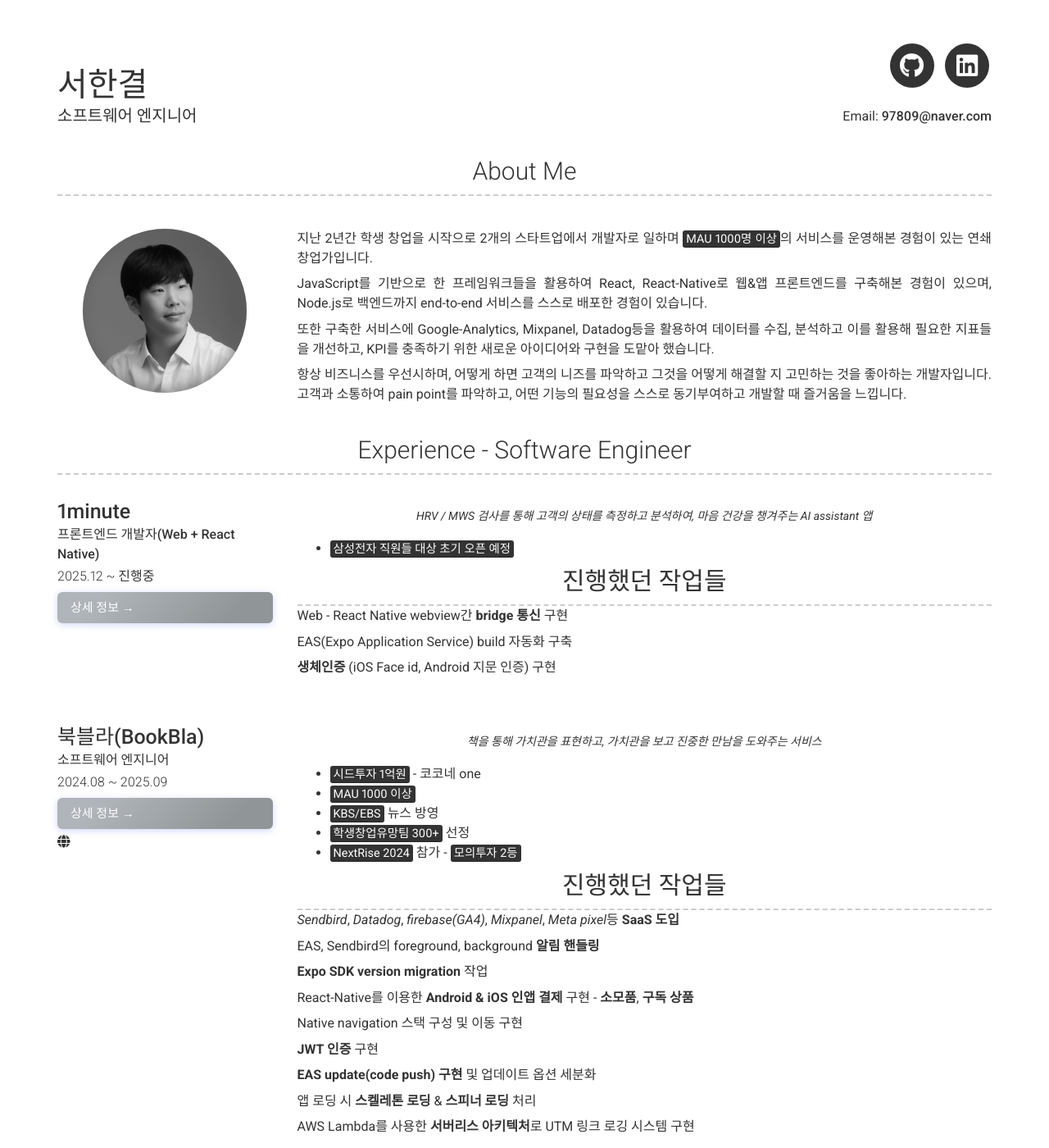
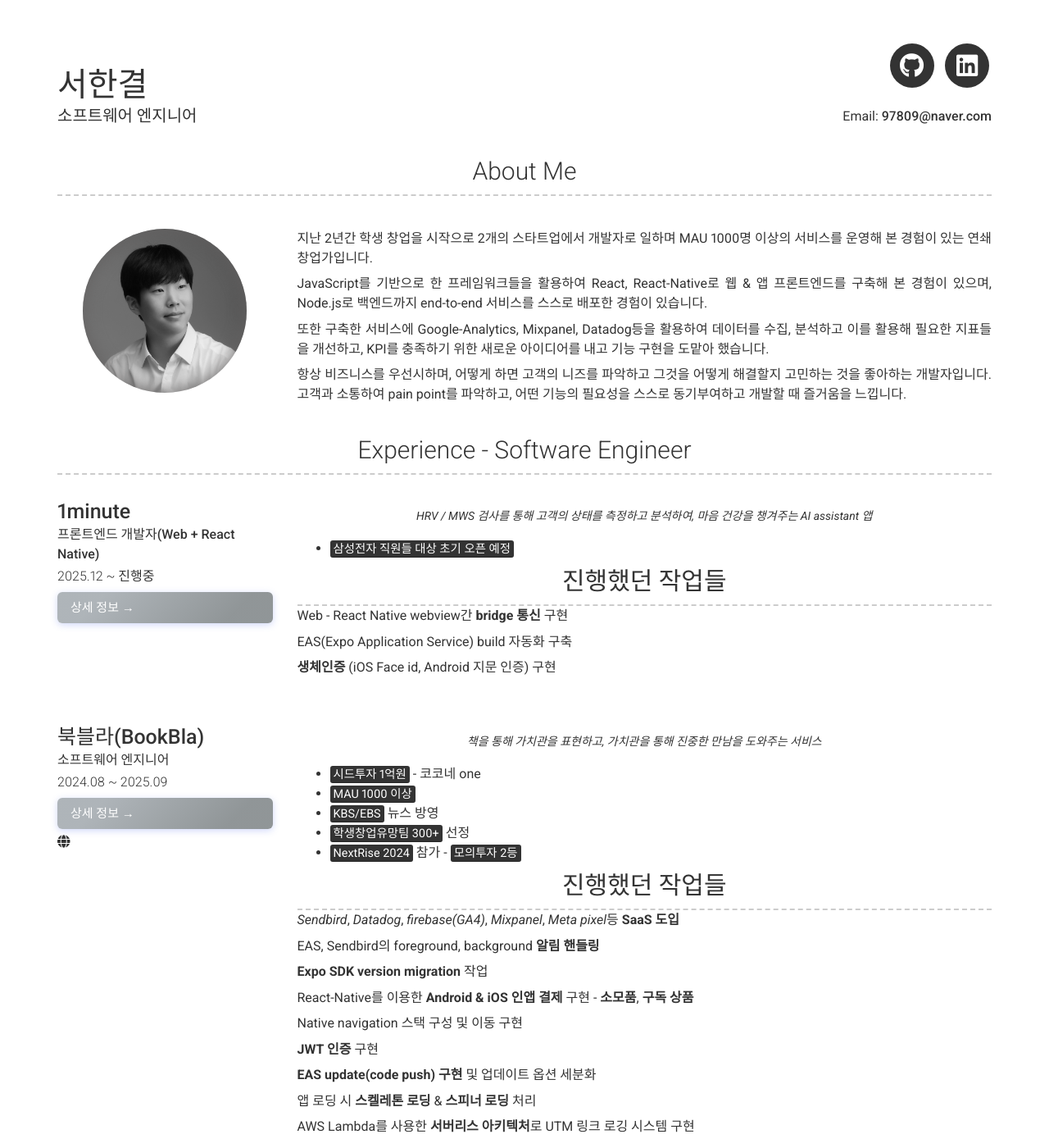
Before and after one commit to Hangyeol-SSeo/Hangyeol-SSeo.github.io, a Jekyll site: the page built from index.md, in a window 1280 px wide and 1400 px high. Shown: the whole window at 82% size. Built offline with Jekyll 4.4.1, drawn with Linux system fonts in a browser that asks for light colours; nearby versions of some CDN libraries; some of the changed text lies outside the part shown.

Commit message:
맞춤법 수정

```diff
--- a/_config.yml
+++ b/_config.yml
@@ -52,13 +52,13 @@
 # about_title: About Me (Use this to override about section title)
 about_profile_image: images/profile-image.jpeg
 about_content: | # this will include new lines to allow paragraphs
-  지난 2년간 학생 창업을 시작으로 2개의 스타트업에서 개발자로 일하며 <mark>MAU 1000명 이상</mark>의 서비스를 운영해본 경험이 있는 연쇄 창업가입니다.
+  지난 2년간 학생 창업을 시작으로 2개의 스타트업에서 개발자로 일하며 MAU 1000명 이상의 서비스를 운영해 본 경험이 있는 연쇄 창업가입니다.
 
-  JavaScript를 기반으로 한 프레임워크들을 활용하여 React, React-Native로 웹&앱 프론트엔드를 구축해본 경험이 있으며, Node.js로 백엔드까지 end-to-end 서비스를 스스로 배포한 경험이 있습니다.
+  JavaScript를 기반으로 한 프레임워크들을 활용하여 React, React-Native로 웹 & 앱 프론트엔드를 구축해 본 경험이 있으며, Node.js로 백엔드까지 end-to-end 서비스를 스스로 배포한 경험이 있습니다.
 
-  또한 구축한 서비스에 Google-Analytics, Mixpanel, Datadog등을 활용하여 데이터를 수집, 분석하고 이를 활용해 필요한 지표들을 개선하고, KPI를 충족하기 위한 새로운 아이디어와 구현을 도맡아 했습니다.
+  또한 구축한 서비스에 Google-Analytics, Mixpanel, Datadog등을 활용하여 데이터를 수집, 분석하고 이를 활용해 필요한 지표들을 개선하고, KPI를 충족하기 위한 새로운 아이디어를 내고 기능 구현을 도맡아 했습니다.
 
-  항상 비즈니스를 우선시하며, 어떻게 하면 고객의 니즈를 파악하고 그것을 어떻게 해결할 지 고민하는 것을 좋아하는 개발자입니다.
+  항상 비즈니스를 우선시하며, 어떻게 하면 고객의 니즈를 파악하고 그것을 어떻게 해결할지 고민하는 것을 좋아하는 개발자입니다.
   고객과 소통하여 pain point를 파악하고, 어떤 기능의 필요성을 스스로 동기부여하고 개발할 때 즐거움을 느낍니다.
 
 content:
@@ -95,7 +95,7 @@
             icon: fas fa-globe
             url: https://www.bookbla.com/
         quote: >
-          책을 통해 가치관을 표현하고, 가치관을 보고 진중한 만남을 도와주는 서비스
+          책을 통해 가치관을 표현하고, 가치관을 통해 진중한 만남을 도와주는 서비스
         description: | # this will include new lines to allow paragraphs
           - <mark>시드투자 1억원</mark> - 코코네 one
           - <mark>MAU 1000 이상</mark>
@@ -145,7 +145,7 @@
 
           사업계획서 작성
 
-          React + Node.js 웹 어플리케이션 구축
+          React + Node.js 웹 애플리케이션 구축
 
   - title: Projects - Individual/Team
     layout: list # Type of content section (list/text)
@@ -176,8 +176,8 @@
 
           온도, 습도, 조도 등 다양한 센서들을 통해 스마트폰 앱에서 **식물의 상태를 파악**할 수 있고, 화분 전면 디스플레이로도 식물의 상태(더움, 추움, 수분 부족, 좋음 등)를 나타내어 **식물이 실제로 감정을 표현하는 느낌으로 구현**했습니다.
 
-          전용 화분에는 **카메라**가 있어 사람이 다가오거나 특정 행동을 취하면 디스플레이가 바뀌며 **식물과 상호작용하는 느낌**을 주었습니다.
-          또한 카메라로 **qr코드를 읽혀 스마트폰과 화분(식물)을 연결**할 수 있습니다.
+          전용 화분에는 **카메라**가 있어 사람이 다가오거나 특정 행동을 취하면 디스플레이가 바뀌며 **식물과 상호작용을 하는 느낌**을 주었습니다.
+          또한 카메라로 **qr 코드를 읽혀 스마트폰과 화분(식물)을 연결**할 수 있습니다.
 
           openCV를 사용하여 안면 인식 시스템을 구현, python으로 라즈베리파이에 백엔드 서버를 구축하여 데이터 수집과 전송을 구현했습니다.
 
@@ -194,7 +194,7 @@
             icon: fab fa-github
             url: https://github.com/Hangyeol-SSeo/NaverCafe-VideoDownloader
         quote: >
-          네이버 카페의 동영상을 쉽게 다운로드 할 수 있는 확장프로그램
+          네이버 카페의 동영상을 쉽게 내려받을 수 있는 확장프로그램
         description: | # this will include new lines to allow paragraphs
           - <mark>WAU(주간 사용자) 18000</mark>
           - <mark>평점 4.94(17개)</mark>
@@ -245,13 +245,13 @@
   - title: A Little More About Me
     layout: text
     content: | # this will include new lines to allow paragraphs
-      대학교에서 부전공으로 창업학에 대해 배우고 난 뒤, 학생 창업으로 창업이라는 새로운 세계에서 성장해왔습니다.
+      대학교에서 부전공으로 창업학에 대해 배우고 난 뒤, 학생 창업으로 창업이라는 새로운 세계에서 성장해 왔습니다.
 
-      개발적으로 깔끔하고 예술적인 코드를 지향하기 보다는, 빠르고 오류 없이 비용이 최대한 적은 방식을 고려하여 설계하고 여러 번의 테스트를 통해 고객이 원하는 제품을 만들어 내는 일을 지향합니다.
+      개발적으로 깔끔하고 예술적인 코드를 지향하기보다는, 빠르고 오류 없이 비용이 최대한 적은 방식을 고려하여 설계하고 여러 번의 테스트를 통해 고객이 원하는 제품을 만들어 내는 일을 지향합니다.
 
-      AI 도구들을 열린 사고방식으로 활용하는 것을 좋아합니다. claude code, codex(chatGPT), gemini 등 여러 AI들을 비교해가며 사용하며 그때그때 성능이 좋은 것을 사용합니다. mcp, v0, opencode 등 파생 툴들도 신속하게 받아들이고 사용합니다.
+      AI 도구들을 열린 사고방식으로 활용하는 것을 좋아합니다. Claude code, codex(chat GPT), GEMINI 등 여러 인공지능 시스템을 비교해 가며 사용하며 그때그때 성능이 좋은 것을 사용합니다. MCP, v0, opencode 등 파생 도구들도 신속하게 받아들이고 사용합니다.
 
-      한가지 언어에만 얽매이지 않고 필요하다면 다른 언어 혹은 프레임워크를 적극적으로 활용하려고 노력합니다.
+      한 가지 언어에만 얽매이지 않고 필요하다면 다른 언어 혹은 프레임워크를 적극적으로 활용하려고 노력합니다.
 
 # Footer
 footer_show_references: true
```
Also changed, not shown: 1 other file.
